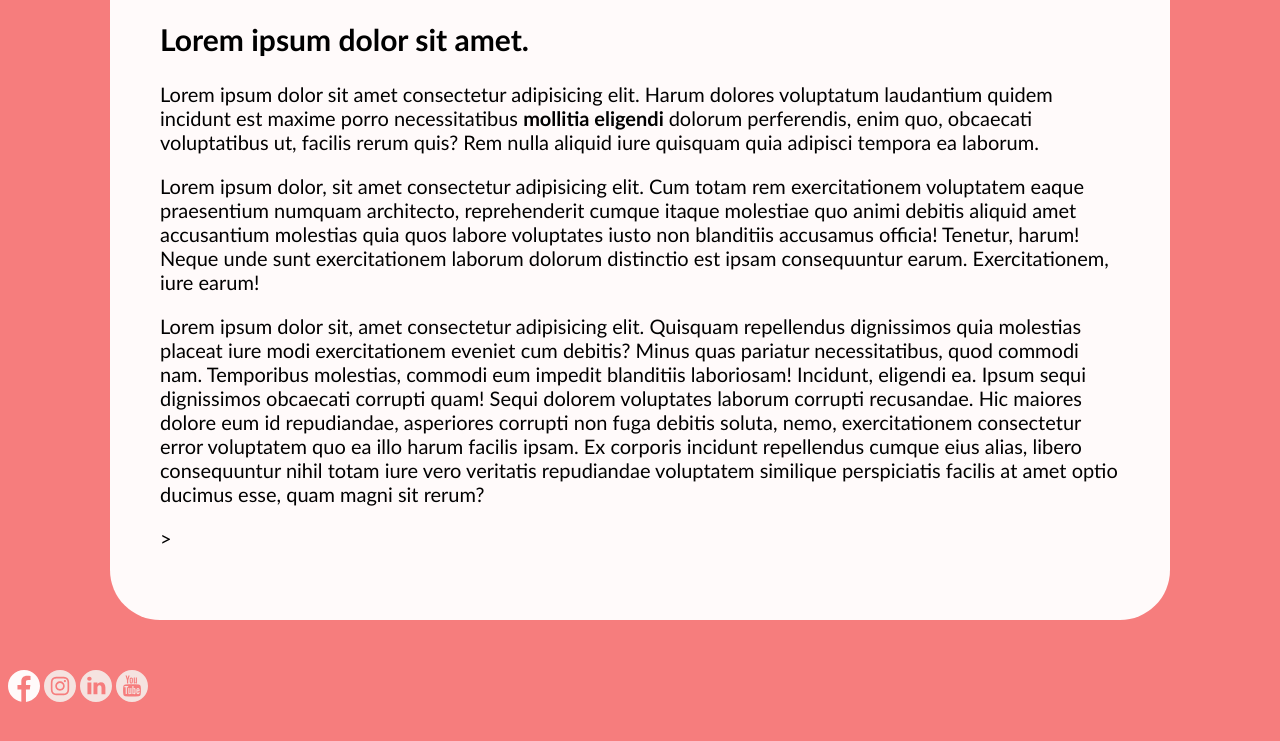
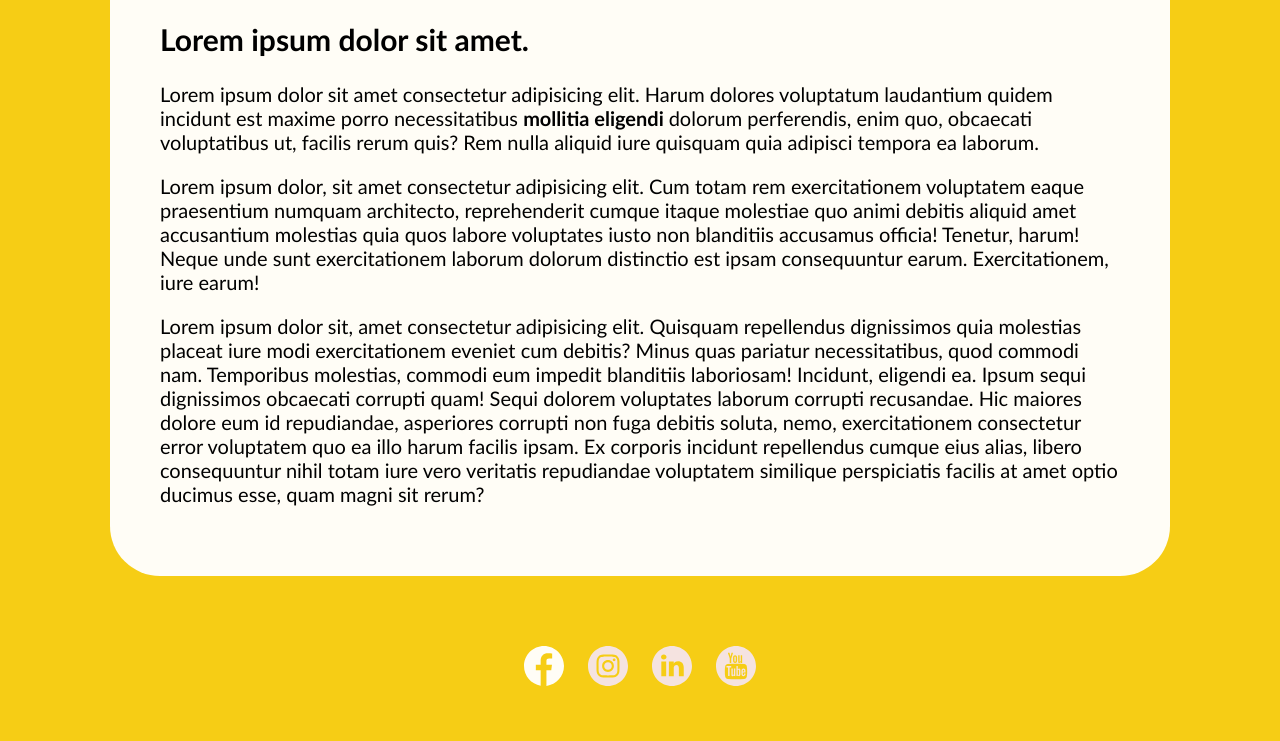
Before and after one commit to Gabs-ag/dhnews-main, a plain HTML site: page index.html in a window 1280 px wide. Shown: the part 1265-2006 px from the top of the page. Before the commit the page ends 1978 px from the top, so only its background shows below. Drawn offline with Linux system fonts and the light colour scheme.

Commit message:
add o footer

```diff
--- a/css/estilos.css
+++ b/css/estilos.css
@@ -12,12 +12,26 @@ main{
 .destaque{
     width: 100%;
     max-width: 800px;
-    margin: 0 auto 0 auto;
+    margin: 0 auto;
     display: block
 }
+
+/* 960px de largura,
+Centralizado,
+Padding de 20px
+ícones centralizados (text-align: center) */
+
 footer img{
-    width: 32px
+    width: 40px;
+    margin: 0 10px;
 
+}
+
+footer{
+    width: 960px;
+    padding: 20px;
+    text-align: center;
+    margin: 0 auto 50px auto;
 }
 
 header{
@@ -28,5 +42,5 @@ header{
 
 body{
     font-family: 'Trebuchet MS', 'Lucida Sans Unicode', 'Lucida Grande', 'Lucida Sans', Arial, sans-serif;
-    background-color: rgb(246, 125, 125);
+    background-color: rgb(246, 205, 21);
 }
```
Also changed, not shown: index.html (+0 -1 lines).
